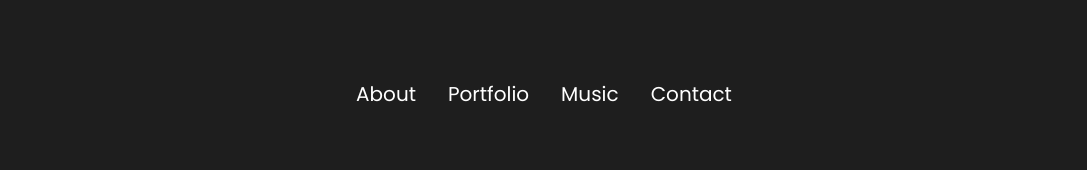
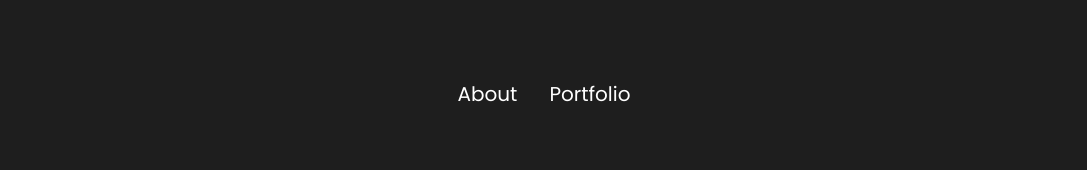
Before and after one commit to michaelhyi/personal-website, a Next.js app in the folder web/: page / in a window 1280 px wide. Shown: the top 170 px of the page, without its empty margins (96-1183 px from the left). Built offline with nearby package versions, Linux system fonts and the light colour scheme; grey boxes are pictures that could not be loaded.

Commit message:
update navbar

```diff
--- a/web/components/Navbar.tsx
+++ b/web/components/Navbar.tsx
@@ -9,8 +9,6 @@ const Navbar = () => {
         <div className="flex m-auto items-center sm:space-x-4 md:space-x-8 space-x-12 ">
           <NavbarLink text="About" />
           <NavbarLink text="Portfolio" />
-          <NavbarLink text="Music" />
-          <NavbarLink text="Contact" />
           {/* <button className="flex sm:text-sm md:text-lg xl:text-xl justify-center items-center bg-blue-400 sm:w-[75px] sm:h-[37.5px] md:w-[100px] md:h-[50px] xl:w-[125px] xl:h-[62.5px] rounded-xl hover:cursor-pointer duration-300 hover:opacity-50">
             <a href="/Resume.pdf" target="_blank" rel="noreferrer">
               Resume
```
